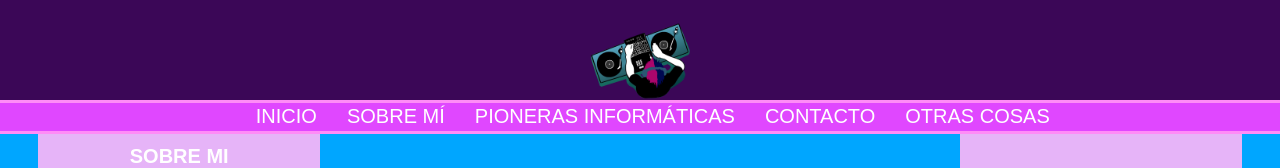
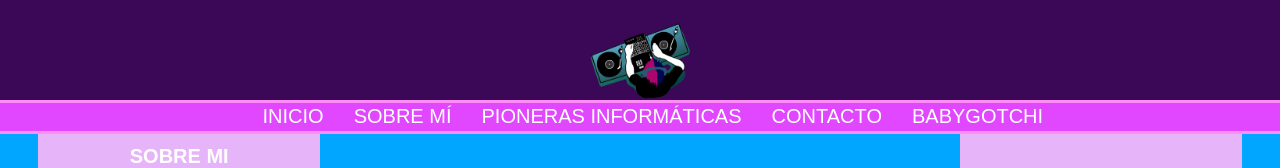
Before and after one commit to LiaPuigmi/miPaginaWeb, a plain HTML site: page index.html in a window 1280 px wide. Shown: the top 168 px of the page. Drawn offline with Linux system fonts and the light colour scheme.

Commit message:
Update index.html

```diff
--- a/index.html
+++ b/index.html
@@ -26,7 +26,7 @@ Alienauta94
                 <a href="#SobreMi">SOBRE MÍ</a>
                 <a href="#PionerasInformaticas">PIONERAS INFORMÁTICAS</a>
                 <a href="#Contacto">CONTACTO</a>
-                <a href="#OtrasCosas">OTRAS COSAS</a>
+                <a href="https://liapuigmi.github.io/tamagotchi/">BABYGOTCHI</a>
             </nav>
         </section>
 
```
